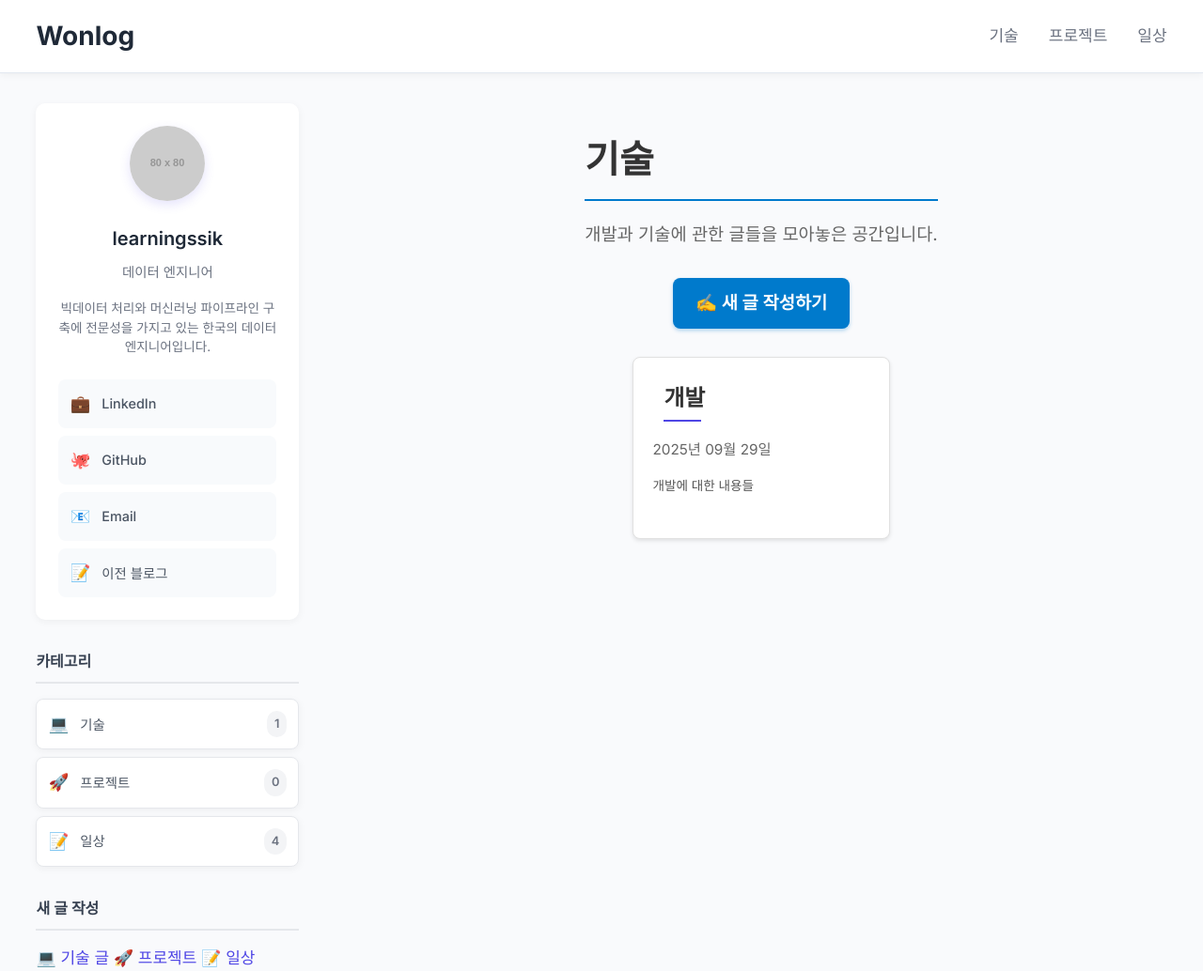
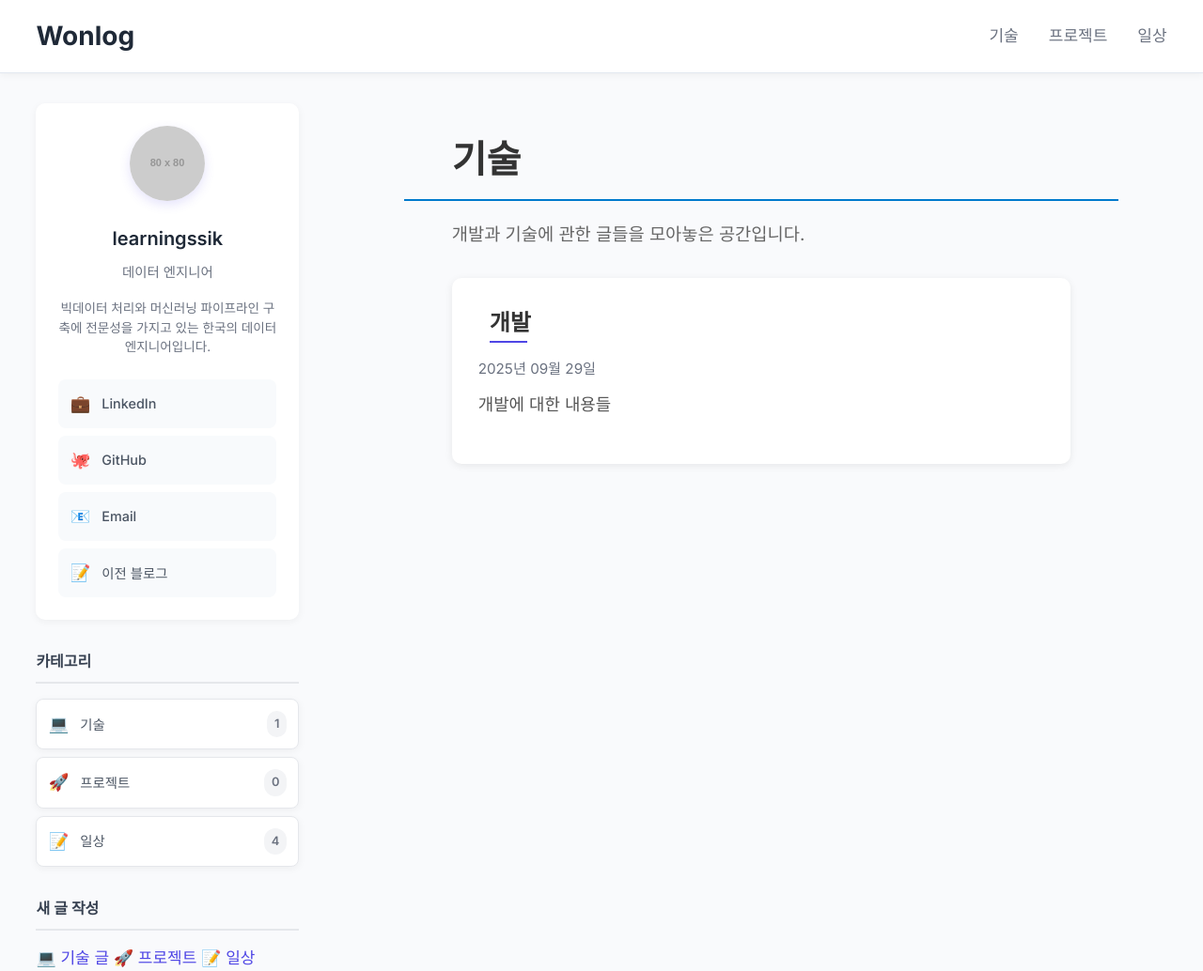
Before and after one commit to learningssik/learningssik.github.io, a Jekyll site: the page built from tech.md, in a window 1280 px wide and 1034 px high. Shown: the whole window at 94% size. Built offline with Jekyll 4.4.1, drawn with Linux system fonts in a browser that asks for light colours.

Commit message:
feat: 카테고리 페이지 폭 확장 및 UI 개선
- 카테고리 페이지 최대 폭 확장 (clamp(980px, 75vw, 1120px))
- 포스트 카드 그리드 레이아웃 개선
- 카테고리 헤더와 포스트 카드 정렬 통일
- 가독성 향상을 위한 레이아웃 최적화

```diff
--- a/_layouts/category.html
+++ b/_layouts/category.html
@@ -5,13 +5,6 @@ layout: default
 <div class="category-page">
   <h1 class="category-title">{{ page.title }}</h1>
   <p class="category-description">{{ page.description }}</p>
-
-  <!-- 글 작성 버튼 -->
-  <div class="write-post-section">
-    <a href="https://github.com/learningssik/learningssik.github.io/new/main/_public/{{ page.category }}/?filename=YYYY-MM-DD-글제목.md&value=---%0Atitle: 여기에 글 제목을 입력하세요%0Adate: YYYY-MM-DD%0Atags: [태그1, 태그2]%0Aexcerpt: 글 요약%0A---%0A%0A여기에 본문을 작성하세요." class="btn write-post-btn" target="_blank">
-      ✍️ 새 글 작성하기
-    </a>
-  </div>
 
   <div class="posts-list">
     {%- assign category_posts = site.public | where: "category", page.category | sort: "date" | reverse -%}
@@ -49,9 +42,10 @@ layout: default
 
 <style>
 .category-page {
-  max-width: 800px;
+  max-width: calc(var(--layout-max-width) - var(--layout-side-padding)*2 - var(--layout-gap));
+  width: 100%;
   margin: 0 auto;
-  padding: 20px;
+  padding: 20px var(--content-padding);
 }
 
 .category-title {
@@ -59,36 +53,49 @@ layout: default
   border-bottom: 2px solid #007acc;
   padding-bottom: 10px;
   margin-bottom: 20px;
+  padding-inline: var(--content-padding);
 }
 
 .category-description {
   color: #666;
   font-size: 1.1em;
   margin-bottom: 30px;
+  padding-inline: var(--content-padding);
 }
 
 .posts-list {
   display: flex;
   flex-direction: column;
-  gap: 30px;
+  gap: 1rem;
 }
 
 .post-item {
-  border: 1px solid #e1e1e1;
-  border-radius: 8px;
-  padding: 20px;
-  background: #fff;
-  box-shadow: 0 2px 4px rgba(0,0,0,0.1);
-  transition: box-shadow 0.3s ease;
+  background: #ffffff;
+  border: none;
+  border-radius: 10px;
+  padding: 24px 28px;
+  margin-bottom: 12px;
+  box-shadow: 0 2px 8px rgba(0, 0, 0, 0.08);
+  transition: all 0.2s ease;
+  width: 100%;
+  max-width: clamp(720px, 68vw, 960px);
 }
 
 .post-item:hover {
-  box-shadow: 0 4px 8px rgba(0,0,0,0.15);
+  transform: translateY(-2px);
+  box-shadow: 0 6px 12px rgba(0, 0, 0, 0.12);
 }
 
 .post-title {
-  margin: 0 0 10px 0;
-  font-size: 1.4em;
+  font-weight: 700;
+  font-size: 1.5rem;
+  color: #222;
+  margin-bottom: 8px;
+  position: relative;
+  border-bottom: none;
+  padding: 8px 12px;
+  border-radius: 4px;
+  display: inline-block;
 }
 
 .post-title a {
@@ -100,13 +107,28 @@ layout: default
   color: #007acc;
 }
 
+.post-title::after {
+  content: "";
+  display: block;
+  width: 40px;
+  height: 2px;
+  background: #4f46e5;
+  margin-top: 4px;
+}
+
 .post-meta {
   display: flex;
   align-items: center;
-  gap: 15px;
-  margin-bottom: 15px;
-  font-size: 0.9em;
-  color: #666;
+  gap: 12px;
+  margin-bottom: 12px;
+  color: #6b7280;
+  font-size: 0.95rem;
+}
+
+.post-excerpt {
+  color: #444;
+  line-height: 1.6;
+  font-size: 0.9rem;
 }
 
 .post-tags {
@@ -125,6 +147,7 @@ layout: default
 .post-excerpt {
   color: #555;
   line-height: 1.6;
+  font-size: 1.05em;
 }
 
 .no-posts {
@@ -135,29 +158,4 @@ layout: default
 }
 
 /* 글 작성 버튼 스타일 */
-.write-post-section {
-  margin-bottom: 30px;
-  text-align: center;
-}
-
-.btn.write-post-btn {
-  display: inline-block;
-  background-color: #007acc;
-  color: white;
-  padding: 12px 24px;
-  border-radius: 8px;
-  text-decoration: none;
-  font-weight: 600;
-  font-size: 1.1em;
-  transition: all 0.3s ease;
-  box-shadow: 0 2px 4px rgba(0, 122, 204, 0.3);
-}
-
-.btn.write-post-btn:hover {
-  background-color: #005a9e;
-  transform: translateY(-2px);
-  box-shadow: 0 4px 8px rgba(0, 122, 204, 0.4);
-  color: white;
-  text-decoration: none;
-}
 </style>
```
